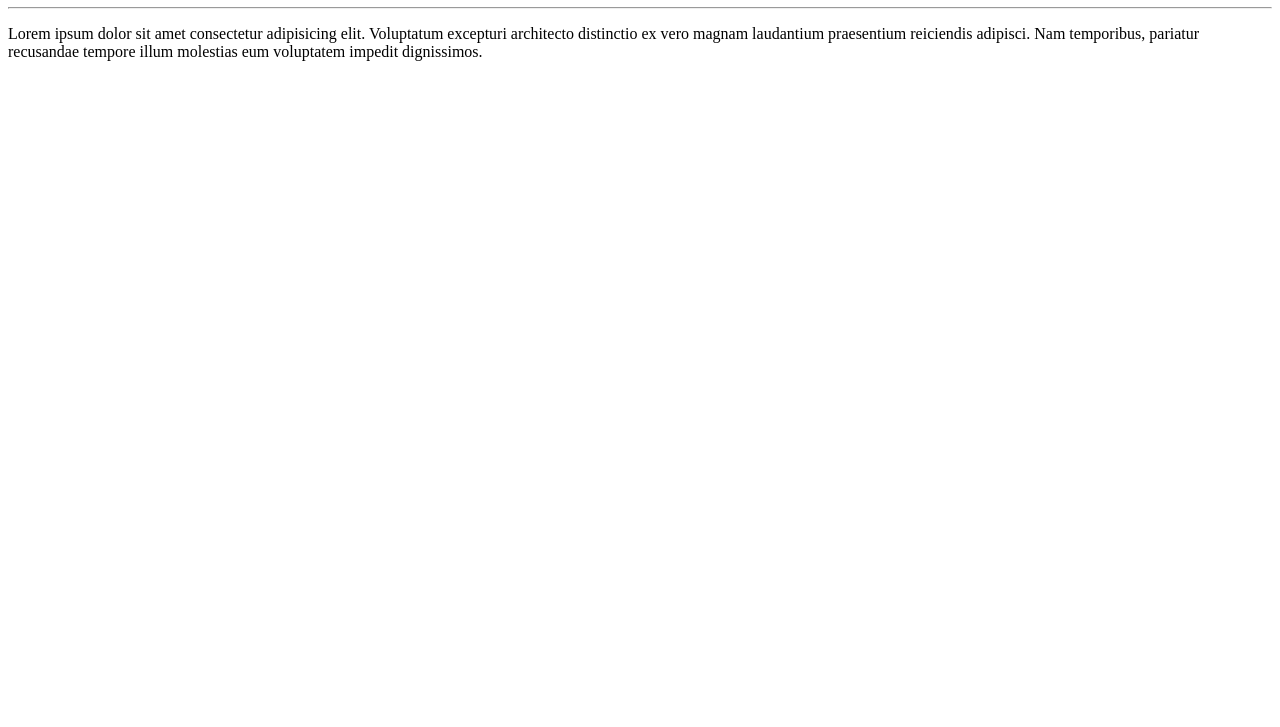
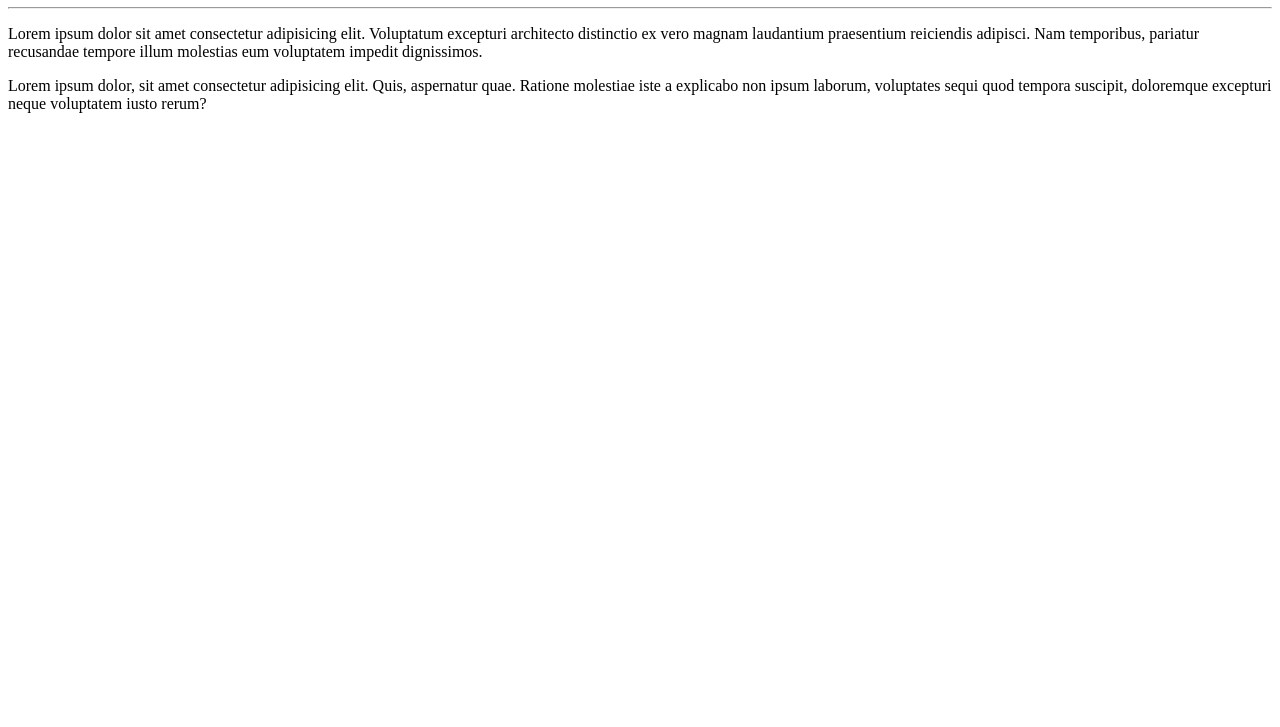
Before and after one commit to momoshi-hub/Ola-_Mundo, a plain HTML site: page site-exemplo/index.html in a window 1280 px wide. Shown: the part 73-800 px from the top of the page. Drawn offline with Linux system fonts and the light colour scheme.

Commit message:
adicionei um,paragrafo

```diff
--- a/site-exemplo/index.html
+++ b/site-exemplo/index.html
@@ -10,5 +10,6 @@
    <h1>Olá,Mundo!</h1>
    <hr>
    <p>Lorem ipsum dolor sit amet consectetur adipisicing elit. Voluptatum excepturi architecto distinctio ex vero magnam laudantium praesentium reiciendis adipisci. Nam temporibus, pariatur recusandae tempore illum molestias eum voluptatem impedit dignissimos.</p>
+    <p>Lorem ipsum dolor, sit amet consectetur adipisicing elit. Quis, aspernatur quae. Ratione molestiae iste a explicabo non ipsum laborum, voluptates sequi quod tempora suscipit, doloremque excepturi neque voluptatem iusto rerum?</p>
 </body>
 </html>
```
